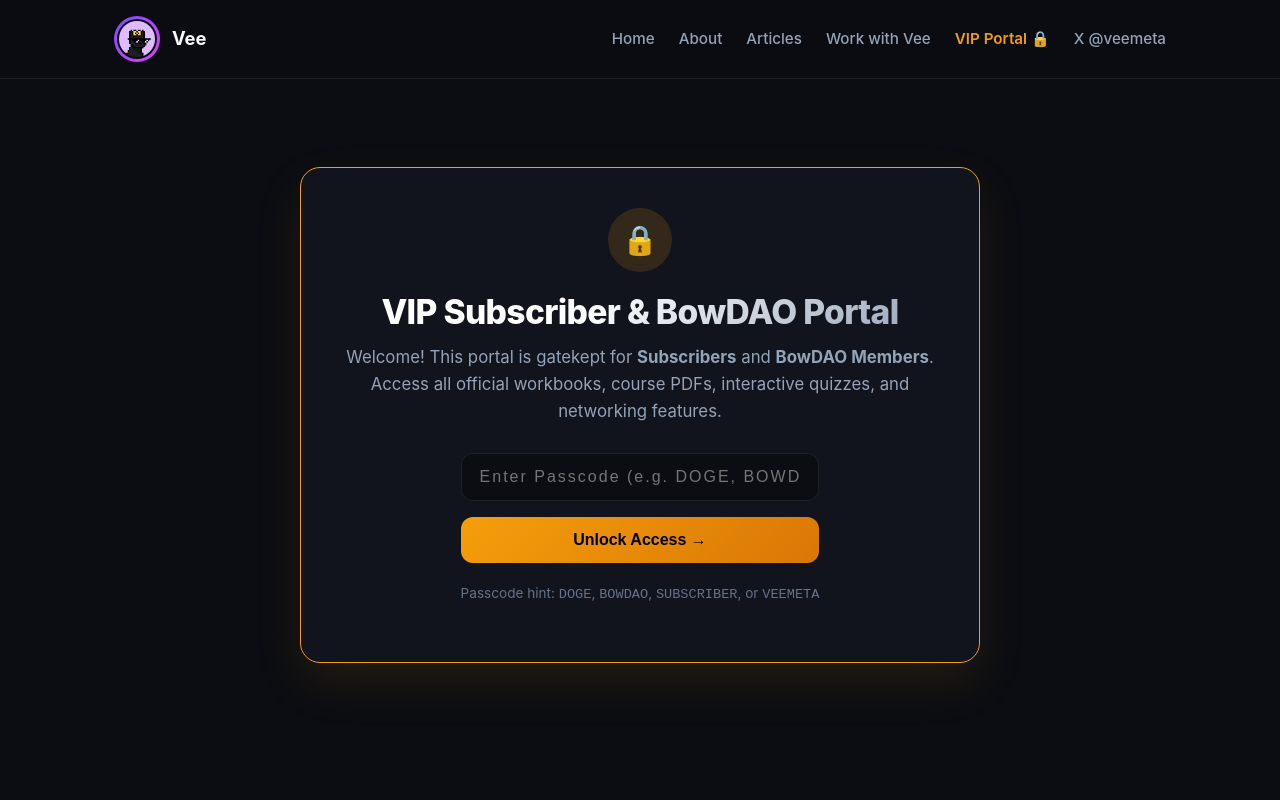
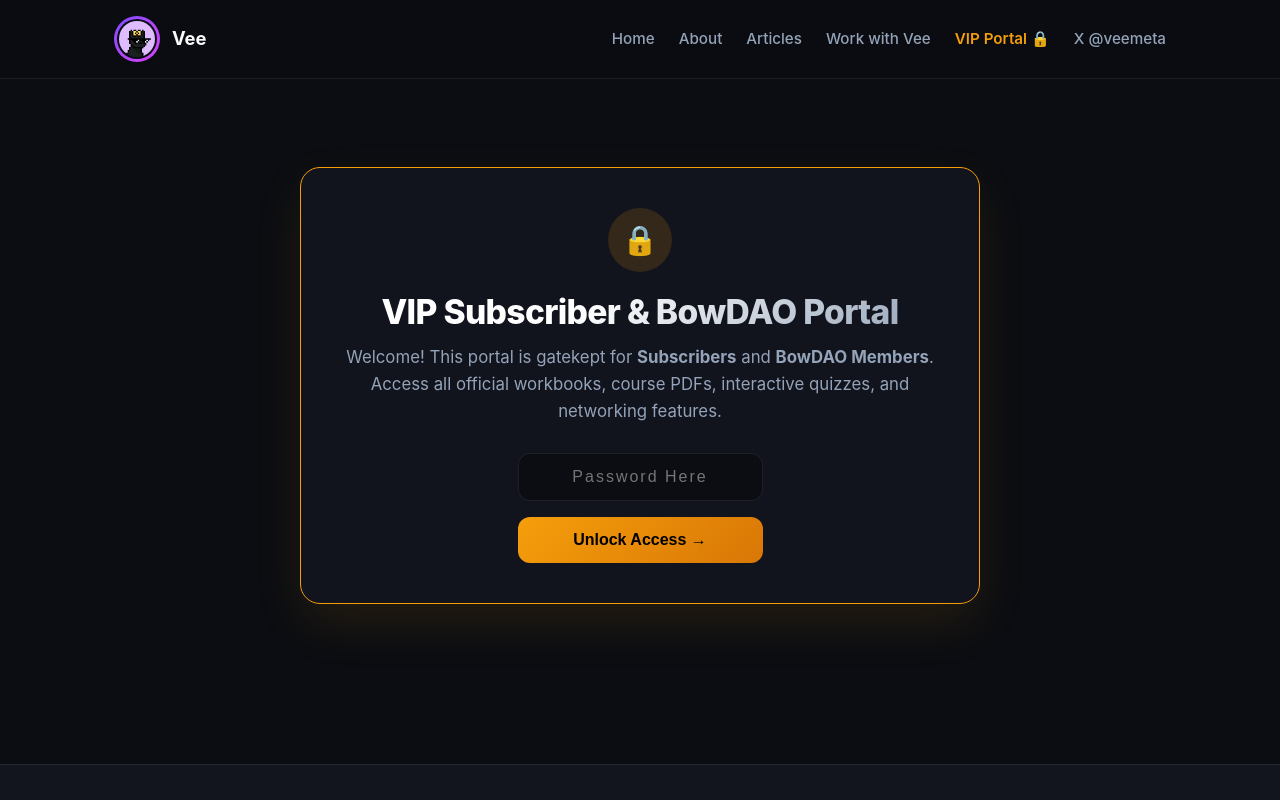
Before and after one commit to Duckxmeta/Veesite, a Next.js app: page /portal in a window 1280 px wide. Shown: the top 800 px of the page. Built offline with nearby package versions, Linux system fonts and the light colour scheme.

Commit message:
Update portal lock screen placeholder to Password Here and remove password hints

```diff
--- a/src/app/portal/page.tsx
+++ b/src/app/portal/page.tsx
@@ -260,7 +260,7 @@ export default function PortalPage() {
             <div style={{ marginBottom: "16px" }}>
               <input
                 type="password"
-                placeholder="Enter Passcode (e.g. DOGE, BOWDAO)"
+                placeholder="Password Here"
                 value={passcode}
                 onChange={(e) => setPasscode(e.target.value)}
                 style={{
@@ -300,10 +300,6 @@ export default function PortalPage() {
             >
               Unlock Access &rarr;
             </button>
-
-            <p style={{ fontSize: "0.85rem", color: "var(--text-muted)", marginTop: "20px" }}>
-              Passcode hint: <code>DOGE</code>, <code>BOWDAO</code>, <code>SUBSCRIBER</code>, or <code>VEEMETA</code>
-            </p>
           </form>
         </div>
       </div>
```
